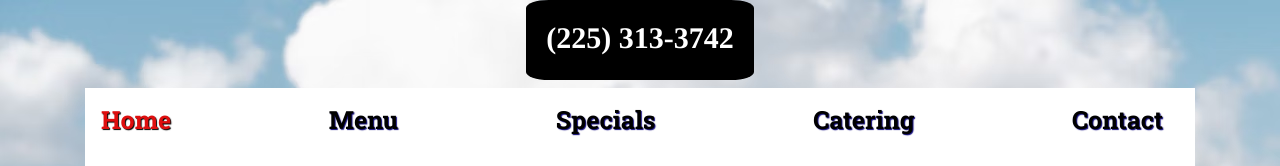
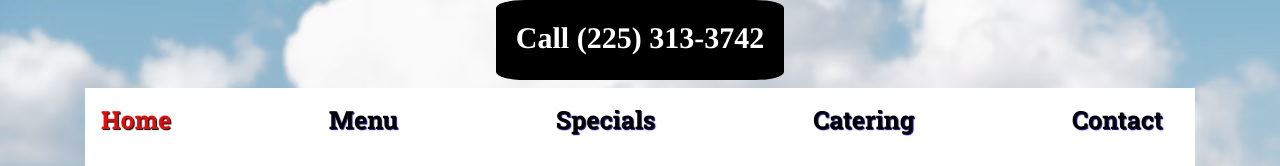
Before and after one commit to romanTheWorld88/Mis-Padres-Website, a website: page index.html in a window 1280 px wide. Shown: the top 166 px of the page. Drawn offline with nearby package versions, Linux system fonts and the light colour scheme; a web font is replaced by a local one.

Commit message:
test update

```diff
--- a/index.html
+++ b/index.html
@@ -1,7 +1,7 @@
 <!DOCTYPE html>
 <html>
   <head>
-    <title>Mis Padres Mexican</title>
+    <title>Mis Padres Mexican Grill</title>
     <link
       rel="stylesheet"
       href="https://cdn.jsdelivr.net/npm/bootstrap@4.0.0/dist/css/bootstrap.min.css"
@@ -38,7 +38,7 @@
   <body>
     <div id="myBack">
       <div class="top-container">
-        <h2 id="top" class="top">(225) 313-3742</h2>
+        <h2 id="top" class="top">Call (225) 313-3742</h2>
       </div>
 
       <div class="container myBack">
```
